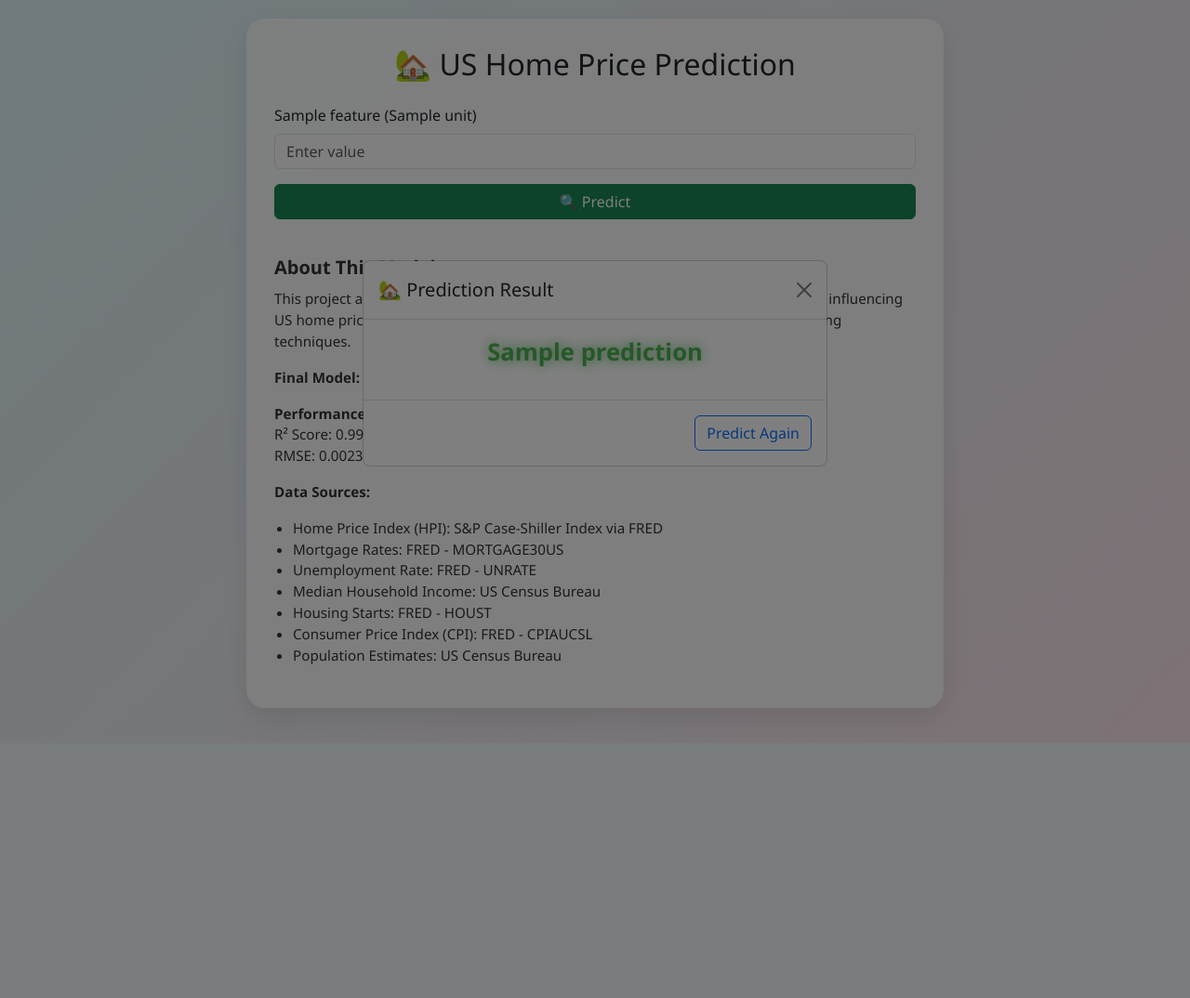
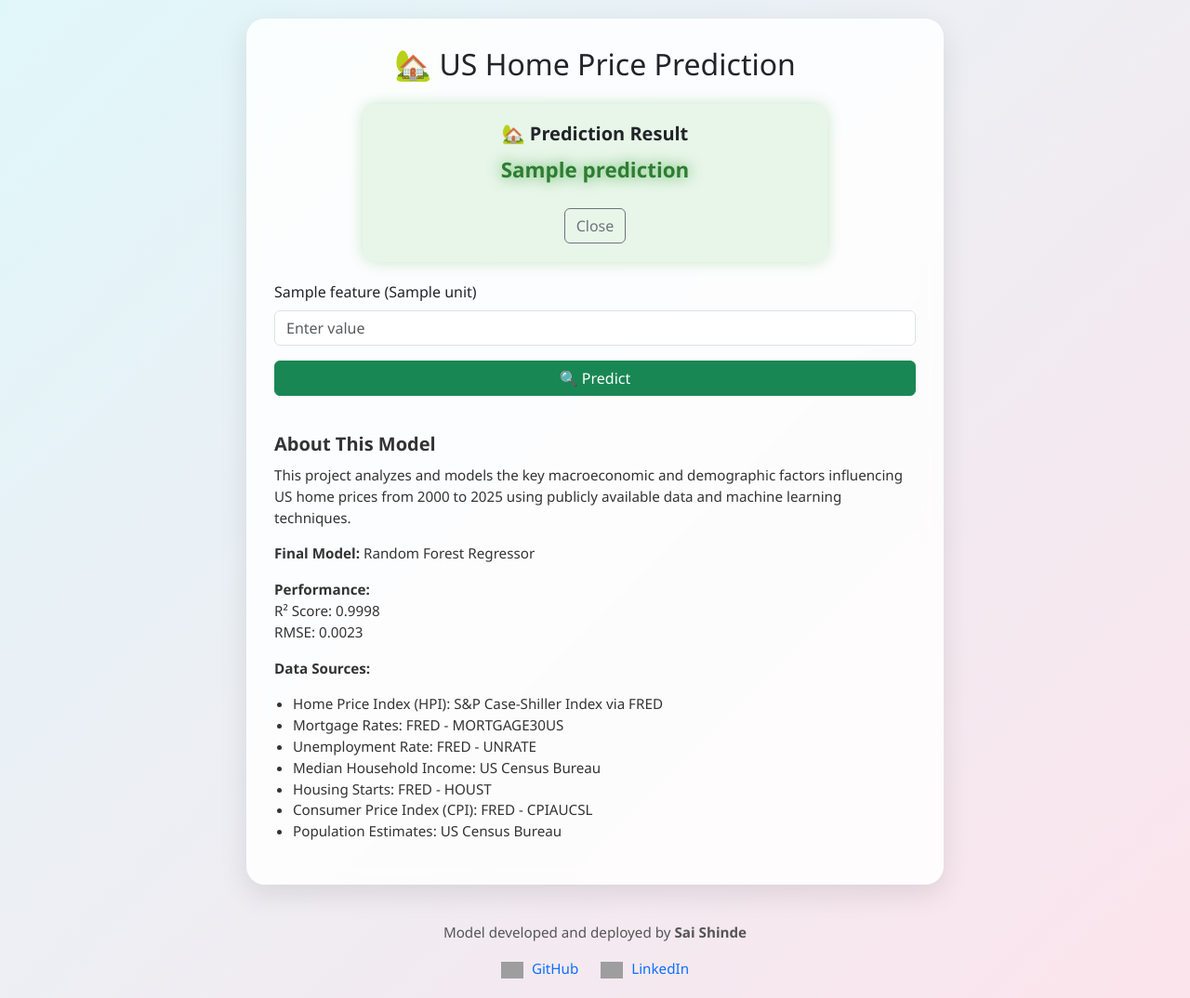
Before and after one commit to shindesai125/US-Home-Price-Modeling, a Flask app: template templates/index.html in a window 1280 px wide. Shown: the whole page at 93% size. Before the commit the page ends 783 px from the top, so only its background shows below. Run offline with Flask 3, Linux system fonts and the light colour scheme; the template is opened without the code that fills it: most values are stand-ins (such as "Sample title", 1, 10 or a date in 2020); parts of the project's set-up code (start-up, migrations or seed data) failed here and were passed over; some libraries are stand-ins or nearby versions; grey boxes are pictures that could not be loaded.

Commit message:
🚀 Final UI + prediction logic: interactive index.html and working app.py

```diff
--- a/templates/index.html
+++ b/templates/index.html
@@ -10,11 +10,6 @@
     body {
       background: linear-gradient(135deg, #e0f7fa, #fce4ec);
       font-family: 'Segoe UI', sans-serif;
-      display: flex;
-      flex-direction: column;
-      justify-content: center;
-      align-items: center;
-      min-height: 100vh;
       padding: 20px;
     }
     .glass-card {
@@ -24,8 +19,8 @@
       padding: 30px;
       box-shadow: 0 10px 30px rgba(0,0,0,0.1);
       animation: fadeIn 1s ease-in-out;
-      width: 100%;
       max-width: 750px;
+      margin: auto;
     }
     @keyframes fadeIn {
       from { opacity: 0; transform: translateY(30px); }
@@ -34,19 +29,33 @@
     .form-label {
       font-weight: 500;
     }
-    .modal-body p {
-      font-size: 1.6rem;
+    .spinner-border {
+      display: none;
+      margin: 20px auto;
+    }
+    .prediction-box {
+      max-width: 500px;
+      margin: 20px auto;
+      padding: 20px;
+      border-radius: 15px;
+      background-color: #e8f5e9;
+      box-shadow: 0 0 15px rgba(76, 175, 80, 0.3);
+      animation: fadeIn 0.6s ease-in-out;
+      text-align: center;
+    }
+    .prediction-box h5 {
+      margin-bottom: 10px;
       font-weight: bold;
-      color: #4caf50;
+    }
+    .prediction-box p {
+      font-size: 1.4rem;
+      font-weight: bold;
+      color: #2e7d32;
       animation: glow 1.5s infinite alternate;
     }
     @keyframes glow {
       from { text-shadow: 0 0 5px #4caf50; }
       to { text-shadow: 0 0 20px #4caf50; }
-    }
-    .spinner-border {
-      display: none;
-      margin: 20px auto;
     }
     .description {
       margin-top: 40px;
@@ -80,17 +89,29 @@
 <body>
   <div class="glass-card">
     <h2 class="text-center mb-4">🏡 US Home Price Prediction</h2>
+
+    {% if prediction %}
+      <div id="predictionBox" class="prediction-box">
+        <h5>🏡 Prediction Result</h5>
+        <p>{{ prediction }}</p>
+        <button class="btn btn-outline-secondary mt-2" onclick="hidePrediction()">Close</button>
+      </div>
+    {% endif %}
+
     <form method="POST" onsubmit="showSpinner()">
       {% for feature, unit in features %}
         <div class="mb-3">
           <label class="form-label" data-bs-toggle="tooltip" title="Enter {{ unit }} value">
             {{ feature }} ({{ unit }})
           </label>
-          <input type="text" class="form-control" name="{{ feature }}" required
+          {% if feature == 'Post_COVID' %}
+            <input type="number" class="form-control" name="{{ feature }}" required min="0" max="1" placeholder="0 = No, 1 = Yes">
+          {% elif feature == 'Mortgage_Rate_Level' %}
+            <input type="number" class="form-control" name="{{ feature }}" required min="0" max="2" placeholder="0 = Low, 1 = Med, 2 = High">
+          {% else %}
+            <input type="number" class="form-control" name="{{ feature }}" required step="any"
                    placeholder="{% if feature == 'Year' %}e.g. 2025
                                 {% elif feature == 'Month' %}e.g. 10
-                              {% elif feature == 'Post_COVID' %}0 = No, 1 = Yes
-                              {% elif feature == 'Mortgage_Rate_Level' %}0 = Low, 1 = Med, 2 = High
                                 {% elif unit == '%' %}e.g. 6.5
                                 {% elif unit == 'Millions' %}e.g. 331
                                 {% elif unit == 'Index Value' %}e.g. 200
@@ -98,6 +119,7 @@
                                 {% elif unit == 'Log Value' %}e.g. 1.6
                                 {% elif unit == '% Growth' %}e.g. 2.3
                                 {% else %}Enter value{% endif %}">
+          {% endif %}
         </div>
       {% endfor %}
       <button type="submit" class="btn btn-success w-100">🔍 Predict</button>
@@ -106,34 +128,8 @@
       </div>
     </form>
 
-    {% if prediction %}
-    <script>
-      window.onload = function() {
-        var myModal = new bootstrap.Modal(document.getElementById('resultModal'));
-        myModal.show();
-      };
-    </script>
-
-    <div class="modal fade" id="resultModal" tabindex="-1" aria-labelledby="resultModalLabel" aria-hidden="true">
-      <div class="modal-dialog modal-dialog-centered">
-        <div class="modal-content">
-          <div class="modal-header">
-            <h5 class="modal-title" id="resultModalLabel">🏡 Prediction Result</h5>
-            <button type="button" class="btn-close" data-bs-dismiss="modal" aria-label="Close"></button>
-          </div>
-          <div class="modal-body text-center">
-            <p>{{ prediction }}</p>
-          </div>
-          <div class="modal-footer">
-            <button type="button" class="btn btn-outline-primary" data-bs-dismiss="modal">Predict Again</button>
-          </div>
-        </div>
-      </div>
-    </div>
-    {% endif %}
-
     <div class="description">
-      <h5> About This Model</h5>
+      <h5>About This Model</h5>
       <p>This project analyzes and models the key macroeconomic and demographic factors influencing US home prices from 2000 to 2025 using publicly available data and machine learning techniques.</p>
       <p><strong>Final Model:</strong> Random Forest Regressor</p>
       <p><strong>Performance:</strong><br>
@@ -167,6 +163,10 @@
     function showSpinner() {
       document.getElementById('loadingSpinner').style.display = 'block';
     }
+    function hidePrediction() {
+      const box = document.getElementById('predictionBox');
+      if (box) box.style.display = 'none';
+    }
     const tooltips = document.querySelectorAll('[data-bs-toggle="tooltip"]');
     tooltips.forEach(t => new bootstrap.Tooltip(t));
   </script>
```
Lines whose indentation alone changed are shown as unchanged.
